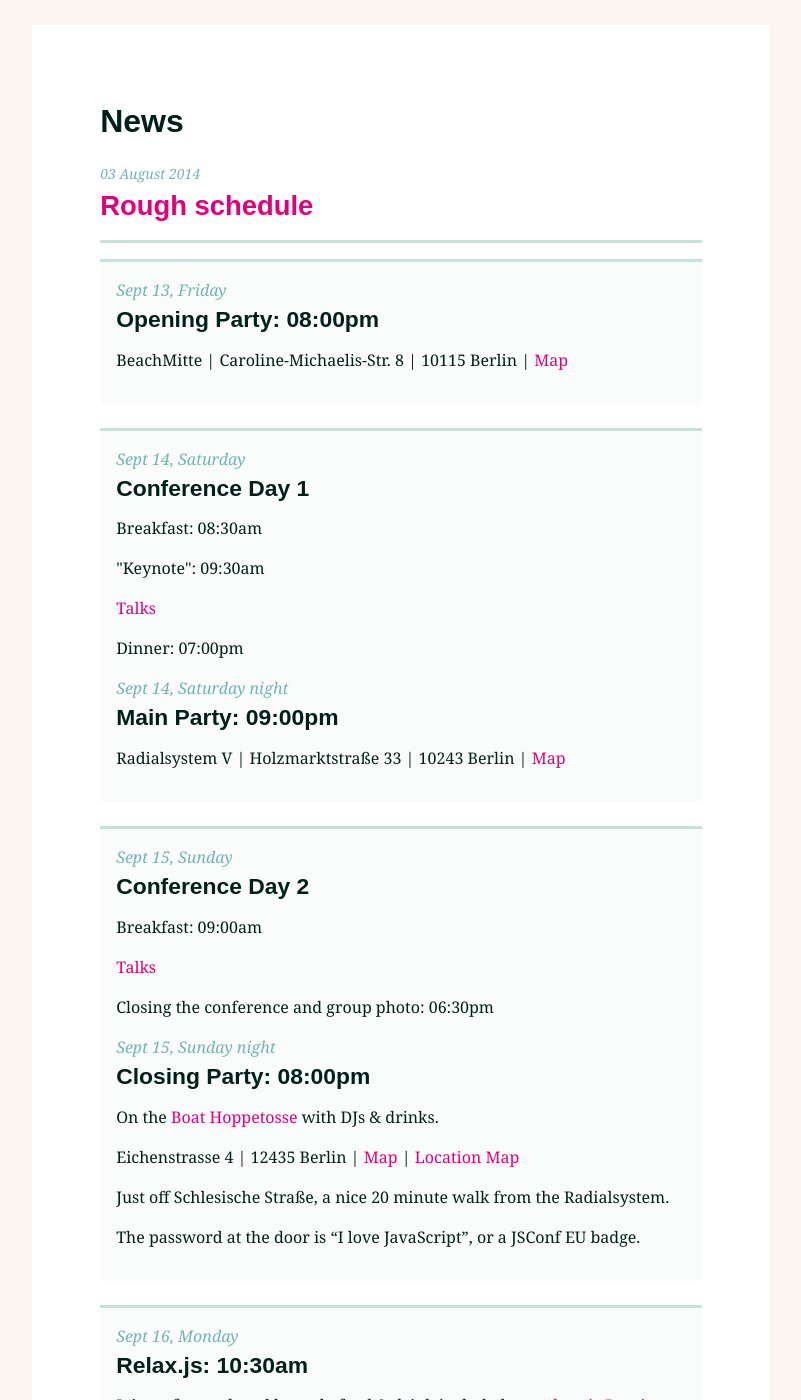
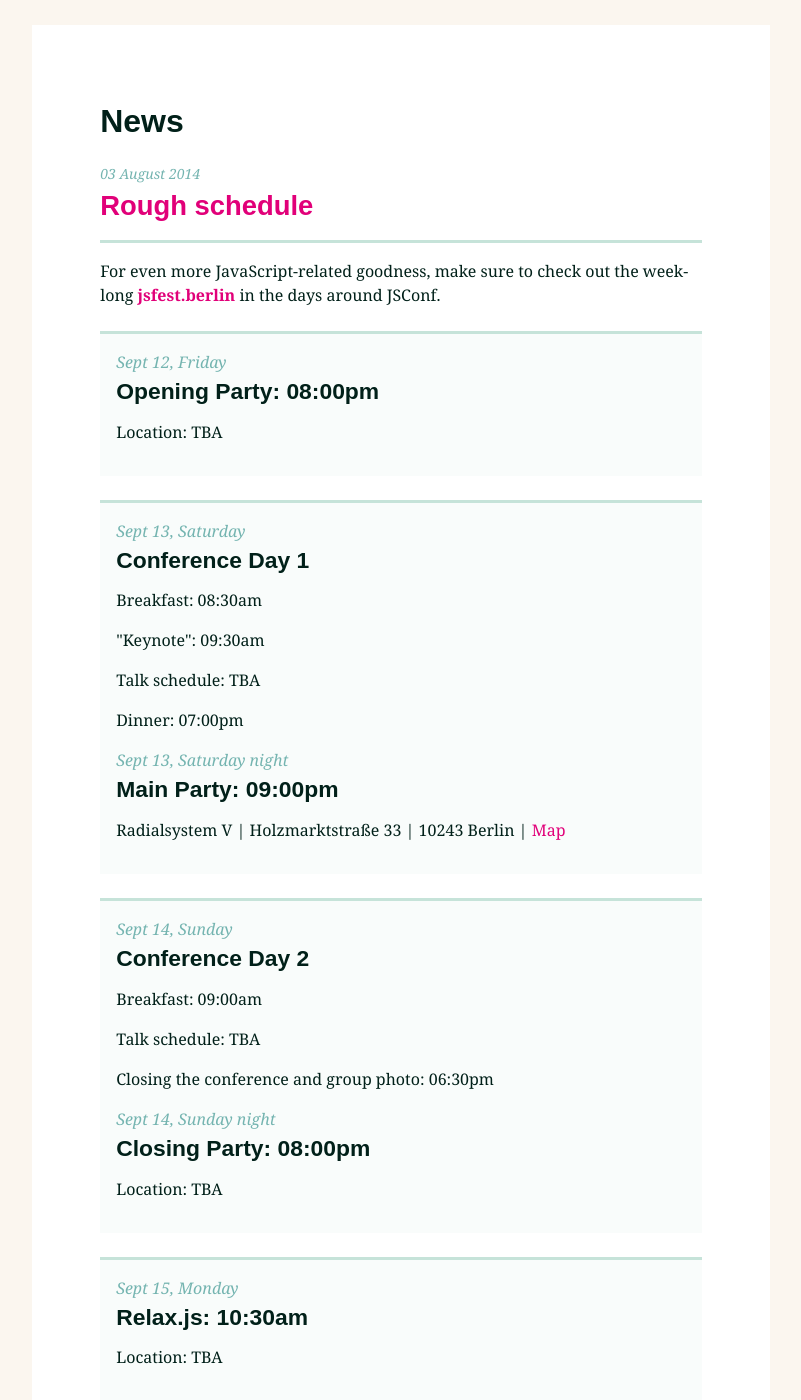
Before and after one commit to jsconf/2014.jsconf.eu, a Jekyll site: the page built from index.html, in a window 1280 px wide and 1400 px high, scrolled down 573 px. Shown: the whole window, without its empty margins (239-1040 px from the left). Built offline with Jekyll 4.4.1, drawn with Linux system fonts in a browser that asks for light colours; nearby versions of some CDN libraries; comment, search, counter and statistics services are not loaded; some of the changed text lies outside the part shown.

Commit message:
Oh, Jekyll, I hate thee

```diff
--- a/_includes/schedule.md
+++ b/_includes/schedule.md
@@ -1,95 +1,38 @@
 
+<p>
+  For even more JavaScript-related goodness, make sure to check out the week-long <b><a href="http://jsfest.berlin/">jsfest.berlin</a></b> in the days around JSConf.
+</p>
 
 <ul class="schedule_list">
   <li>
-    <i>Sept 13, Friday</i>
+    <i>Sept 12, Friday</i>
     <h4>Opening Party: 08:00pm</h4>
-    <p>BeachMitte | Caroline-Michaelis-Str. 8 | 10115 Berlin | <a href='https://www.google.com/maps/preview#!q=BeachMitte&amp;data=!4m22!1m9!4m8!1m3!1d4136!2d13.4286932!3d52.5105422!3m2!1i1278!2i1308!4f13.1!5m11!1m10!1sBeachMitte!4m8!1m3!1d4136!2d13.4286932!3d52.5105422!3m2!1i1278!2i1308!4f13.1'>Map</a></p>
+    <p>Location: TBA</p>
   </li>
   <li>
-    <i>Sept 14, Saturday</i>
+    <i>Sept 13, Saturday</i>
     <h4>Conference Day 1</h4>
     <p>Breakfast: 08:30am</p>
     <p>"Keynote": 09:30am</p>
-    <p><a href="{{ site.schedule_url }}">Talks</a></p>
+    <p>Talk schedule: TBA</p>
     <p>Dinner: 07:00pm</p>
-    <i>Sept 14, Saturday night</i>
+    <i>Sept 13, Saturday night</i>
     <h4>Main Party: 09:00pm</h4>
     <p>Radialsystem V | Holzmarktstraße 33 | 10243 Berlin | <a href='https://www.google.com/maps/preview#!q=radialsystem&amp;data=!4m10!1m9!4m8!1m3!1d4136!2d13.457964!3d52.50936!3m2!1i1278!2i1308!4f13.1'>Map</a></p>
   </li>
   <li>
-    <i>Sept 15, Sunday</i>
+    <i>Sept 14, Sunday</i>
     <h4>Conference Day 2</h4>
     <p>Breakfast: 09:00am</p>
-    <p><a href="{{ site.schedule_url }}">Talks</a></p>
+    <p>Talk schedule: TBA</p>
     <p>Closing the conference and group photo: 06:30pm</p>
-    <i>Sept 15, Sunday night</i>
+    <i>Sept 14, Sunday night</i>
     <h4>Closing Party: 08:00pm</h4>
-    <p>On the <a href='http://www.arena-berlin.de/hoppetosse/'>Boat Hoppetosse</a> with DJs &amp; drinks.</p>
-
-    <p>Eichenstrasse 4 | 12435 Berlin | <a href='https://www.google.com/maps/preview#!q=hoppetosse+berlin&amp;data=!4m10!1m9!4m8!1m3!1d8851437!2d10.4541194!3d51.1758057!3m2!1i1278!2i1327!4f13.1'>Map</a> | <a href='http://www.arena-berlin.de/locations/'>Location Map</a></p>
-
-    <p>Just off Schlesische Straße, a nice 20 minute walk from the Radialsystem.</p>
-
-    <p>The password at the door is “I love JavaScript”, or a JSConf EU badge.</p>
+    <p>Location: TBA</p>
   </li>
   <li>
-    <i>Sept 16, Monday</i>
+    <i>Sept 15, Monday</i>
     <h4>Relax.js: 10:30am</h4>
-    <p>Join us for a relaxed brunch, food &amp; drink included at <a href='http://cafe-datscha.de/en/'>authentic Russian-style Datscha Café</a>.</p>
-
-    <p>Gabriel-Max-Str. 1 | 10245 Berlin | <a href='https://www.google.com/maps/preview#!q=Datscha+Gabriel-Max-Straße+1%2C+10245+Berlin&amp;data=!1m4!1m3!1d4136!2d13.457964!3d52.50936!4m23!1m9!4m8!1m3!1d5122761!2d10.4541194!3d51.1758057!3m2!1i1024!2i768!4f13.1!5m12!1m11!1sDatscha+Gabriel-Max-Straße+1%2C+10245+Berlin!4m8!1m3!1d5122761!2d10.4541194!3d51.1758057!3m2!1i1024!2i768!4f13.1!17b1'>Map</a></p>  </li>
-</ul>
-
-<div class="extra_events">
-
-<p>Events just before JSConf:</p>
-
-<ul class="schedule_list">
-  <li>
-    <i>Sept 12, Thursday</i>
-    <h4><a href="http://rejectjs.org">Reject.JS 2013</a></h4>
-  </li>
-  <li>
-    <i>Sept 13, Friday</i>
-    <h4><a href="http://nodecopter.com">NodeCopter</a></h4>
-  </li>
-  <li>
-    <i>Sept 13, Friday</i>
-    <h4><a href="http://2013.cssconf.eu">CSSConf EU</a></h4>
+    <p>Location: TBA</p>
   </li>
 </ul>
-
-<p>Other events worth going while in Europe:</p>
-
-<ul class="schedule_list">
-
-  <li>
-    <i>Sept 16th&thinsp;–&thinsp;18th, Geneva, Switzerland</i>
-    <h4><a href="http://okcon.org/schedule/">Open Knowledge Conference</a></h4>
-  </li>
-
-  <li>
-    <i>Sept 19th&thinsp;–&thinsp;20th, Berlin, Germany</i>
-    <h4><a href="http://monitorama.eu">Monitorama EU</a></h4>
-  </li>
-
-  <li>
-    <i>Sept 19th&thinsp;–&thinsp;20th, Hamburg, Germany</i>
-    <h4><a href="http://socoded.com">Socoded</a></h4>
-    <small>(You can do Socoded &amp; Nerdboat back to back)</small>
-  </li>
-
-  <li>
-    <i>Sept 20th&thinsp;-&thinsp;22nd, Hamburg, Germany</i>
-    <h4><a href="http://nerdbo.at">Nerdbo.at</a></h4>
-    <small>(You can do Socoded &amp; Nerdboat back to back)</small>
-  </li>
-
-  <li>
-    <i>Oct 2nd&thinsp;–&thinsp;3rd, Lisbon, Portugal</i>
-    <h4><a href="http://lxjs.org">lx.js</a></h4>
-  </li>
-
-</ul>
-</div>
```
